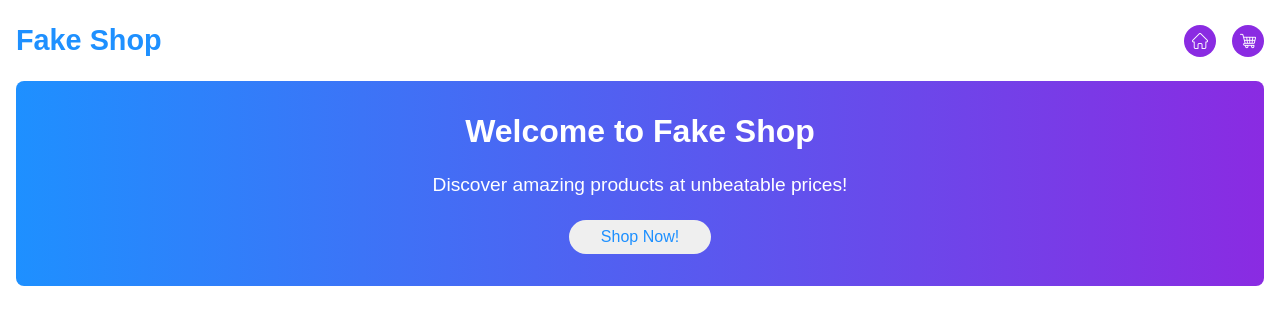
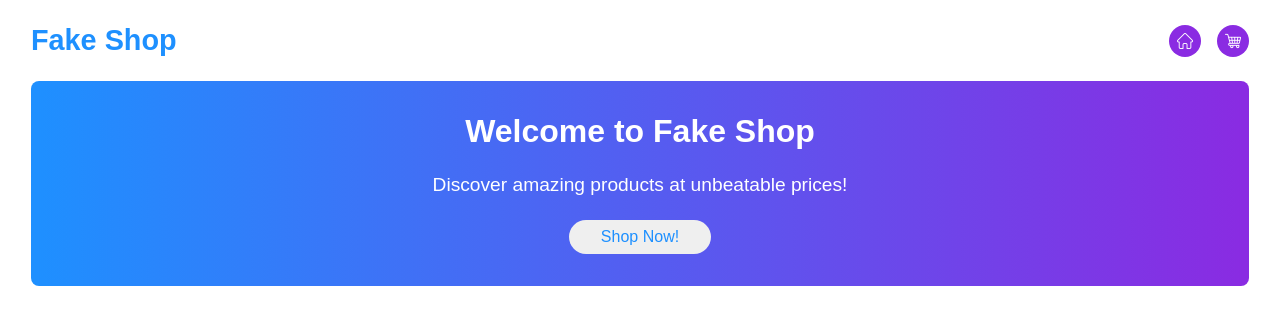
Before and after one commit to BlueVelocity/fake_shop, a React (Vite) app: page / in a window 1280 px wide. Shown: the top 324 px of the page. Built offline with nearby package versions, Linux system fonts and the light colour scheme.

Commit message:
Navbar stays consitent when home
Also stopped reflow when scrollbar is present

```diff
--- a/src/App.jsx
+++ b/src/App.jsx
@@ -23,7 +23,7 @@ function App() {
       <BrowserRouter>
         <Routes>
           <Route path="/" element={<Home />}></Route>
-          <Route path="/home" element={<Home />}></Route>
+          <Route path="/home" element={<Home cartContents={cartContents} />}></Route>
           <Route path="/shop" element={<Shop addToCartHandler={addToCartHandler} cartContents={cartContents} />}></Route>
         </Routes>
       </BrowserRouter>
--- a/src/index.css
+++ b/src/index.css
@@ -1,3 +1,7 @@
+html {
+  scrollbar-gutter: stable both-edges;
+}
+
 #root {
   max-width: 1480px;
   margin: 0 auto;
--- a/src/pages/Home/Home.jsx
+++ b/src/pages/Home/Home.jsx
@@ -2,10 +2,10 @@ import { Link } from "react-router";
 import styles from "./Home.module.css";
 import NavBar from "../../components/NavBar/NavBar";
 
-export default function Home() {
+export default function Home({cartContents}) {
   return (
     <>
-      <NavBar />
+      <NavBar cartContents={cartContents}/>
       <div class={styles.topPane}>
         <span class={styles.text}>Welcome to Fake Shop</span>
         <span class={styles.subText}>Discover amazing products at unbeatable prices!</span>
```
